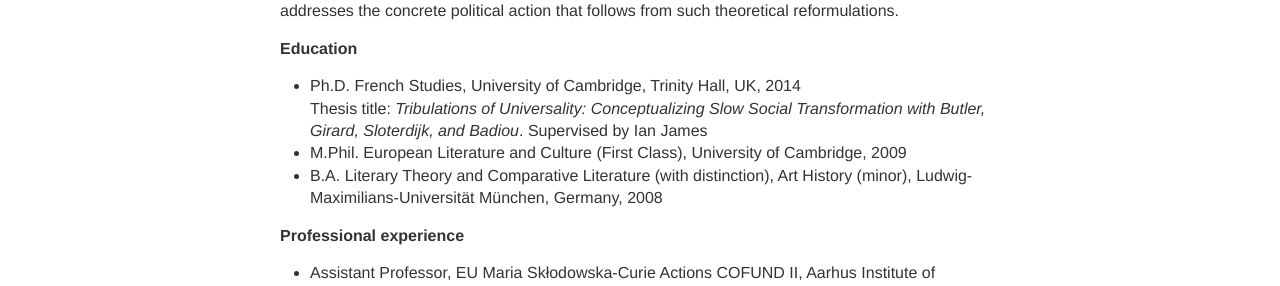
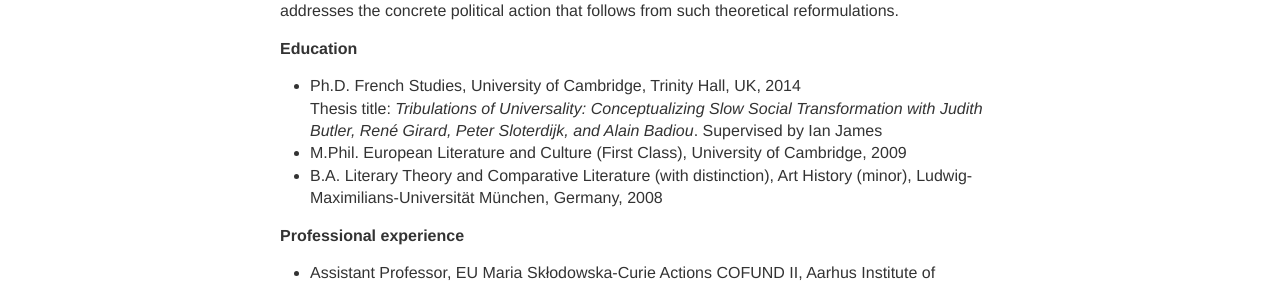
Before and after one commit to IJanicka/IJanicka.github.io, a Jekyll site: the page built from about.md, in a window 1280 px wide. Shown: the part 1196-1482 px from the top of the page. Built offline with Jekyll 4.4.1, drawn with Linux system fonts in a browser that asks for light colours.

Commit message:
Update about.md

```diff
--- a/about.md
+++ b/about.md
@@ -24,7 +24,7 @@ My second book (in progress) deals with the question of how to think politics an
 
 **Education**<br>
 * Ph.D.	French Studies, University of Cambridge, Trinity Hall, UK, 2014<br>
-Thesis title: *Tribulations of Universality: Conceptualizing Slow Social Transformation with Butler, Girard, Sloterdijk, and Badiou*. Supervised by Ian James<br>
+Thesis title: *Tribulations of Universality: Conceptualizing Slow Social Transformation with Judith Butler, René Girard, Peter Sloterdijk, and Alain Badiou*. Supervised by Ian James<br>
 * M.Phil.	European Literature and Culture (First Class), University of Cambridge, 2009<br>
 * B.A.	Literary Theory and Comparative Literature (with distinction), Art History (minor), Ludwig-Maximilians-Universität München, Germany, 2008<br>
 
```
